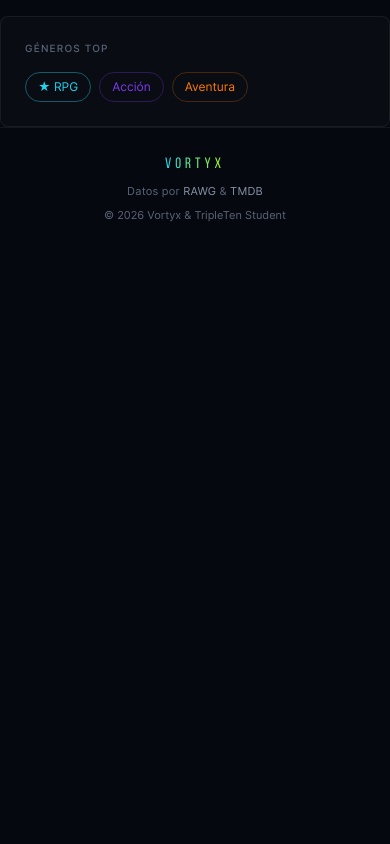
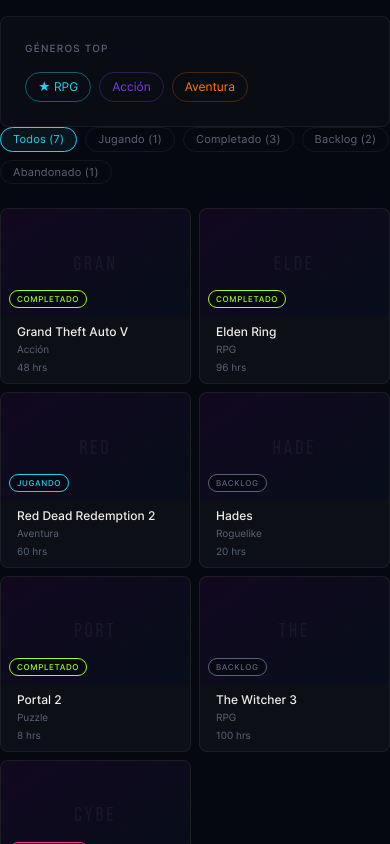
Before and after one commit to NorimNori/vortyx-frontend, a React (Vite) app: page /profile in a window 390 px wide. Shown: the part 1380-2224 px from the top of the page. Before the commit the page ends 1628 px from the top, so only its background shows below. Built offline with nearby package versions, Linux system fonts and the light colour scheme; no server answers.

Commit message:
feat(ui): add styles for CollectionTab component

```diff
--- /dev/null
+++ b/src/components/Profile/CollectionTab.css
@@ -0,0 +1,95 @@
+.profile__collection {
+  display: flex;
+  flex-direction: column;
+  gap: var(--spacing-lg);
+}
+
+.profile__status-filters {
+  display: flex;
+  gap: var(--spacing-sm);
+  flex-wrap: wrap;
+}
+
+.profile__status-btn {
+  background: none;
+  border: 1px solid var(--color-border);
+  color: var(--color-text-subtle);
+  font-family: var(--font-body);
+  font-size: 11px;
+  padding: 5px 12px;
+  border-radius: var(--radius-pill);
+  cursor: pointer;
+  letter-spacing: 0.02em;
+  transition: all var(--transition-base);
+}
+
+.profile__status-btn:hover:not(.profile__status-btn--active) {
+  border-color: var(--color-border-hover);
+  color: var(--color-text-muted);
+}
+
+.profile__status-btn--active {
+  border-color: var(--color-brand);
+  color: var(--color-brand);
+  background: rgba(34, 211, 238, 0.06);
+}
+
+.profile__status-btn--playing.profile__status-btn--active {
+  border-color: var(--color-brand);
+  color: var(--color-brand);
+  background: rgba(34, 211, 238, 0.06);
+}
+
+.profile__status-btn--completed.profile__status-btn--active {
+  border-color: var(--color-success);
+  color: var(--color-success);
+  background: rgba(163, 255, 18, 0.06);
+}
+
+.profile__status-btn--backlog.profile__status-btn--active {
+  border-color: var(--color-text-subtle);
+  color: var(--color-text-muted);
+  background: rgba(255, 255, 255, 0.04);
+}
+
+.profile__status-btn--dropped.profile__status-btn--active {
+  border-color: var(--color-movie);
+  color: var(--color-movie);
+  background: rgba(255, 45, 149, 0.06);
+}
+
+.profile__grid {
+  display: grid;
+  grid-template-columns: repeat(3, 1fr);
+  gap: var(--spacing-md);
+  list-style: none;
+}
+
+.profile__grid-item {
+  display: flex;
+}
+
+.profile__grid-item > * {
+  width: 100%;
+}
+
+.profile__empty {
+  font-size: 14px;
+  color: var(--color-text-subtle);
+  text-align: center;
+  padding: var(--spacing-2xl) 0;
+  font-style: italic;
+}
+
+@media (max-width: 768px) {
+  .profile__grid {
+    grid-template-columns: repeat(2, 1fr);
+  }
+}
+
+@media (max-width: 480px) {
+  .profile__grid {
+    grid-template-columns: repeat(2, 1fr);
+    gap: var(--spacing-sm);
+  }
+}
--- a/src/components/Profile/CollectionTab.jsx
+++ b/src/components/Profile/CollectionTab.jsx
@@ -1,7 +1,8 @@
 import { useState } from "react";
-import { ITEM_STATUS, STATUS_LABELS } from "../../utils/profile/constants";
-import { countByStatus } from "../../utils/profile/helpers";
+import { ITEM_STATUS, STATUS_LABELS } from "../../utils/profileConstants";
+import { countByStatus } from "../../utils/profileHelpers";
 import CollectionCard from "./CollectionCard";
+import "./CollectionTab.css";
 
 function CollectionTab({ items, type }) {
   const [activeStatus, setActiveStatus] = useState("all");
--- a/src/components/Profile/Profile.jsx
+++ b/src/components/Profile/Profile.jsx
@@ -7,6 +7,8 @@
   MOCK_ACTIVITY,
 } from "../../utils/mockData";
 import StatsTab from "./StatsTab";
+import { useState } from "react";
+import CollectionTab from "./CollectionTab";
 
 const user = MOCK_USER;
 const games = MOCK_GAMES;
@@ -15,6 +17,7 @@
 const activity = MOCK_ACTIVITY;
 
 function Profile() {
+  const [activeTab, setActiveTab] = useState("games");
   return (
     <div>
       <ProfileHeader
@@ -30,6 +33,24 @@
         series={series}
         activity={activity}
       />
+
+      <div className="profile__tab-content" role="tabpanel">
+        {activeTab === "games" && <CollectionTab items={games} type="game" />}
+        {activeTab === "movies" && (
+          <CollectionTab items={movies} type="movie" />
+        )}
+        {activeTab === "series" && (
+          <CollectionTab items={series} type="series" />
+        )}
+        {activeTab === "stats" && (
+          <StatsTab
+            games={games}
+            movies={movies}
+            series={series}
+            activity={activity}
+          />
+        )}
+      </div>
     </div>
   );
 }
```
